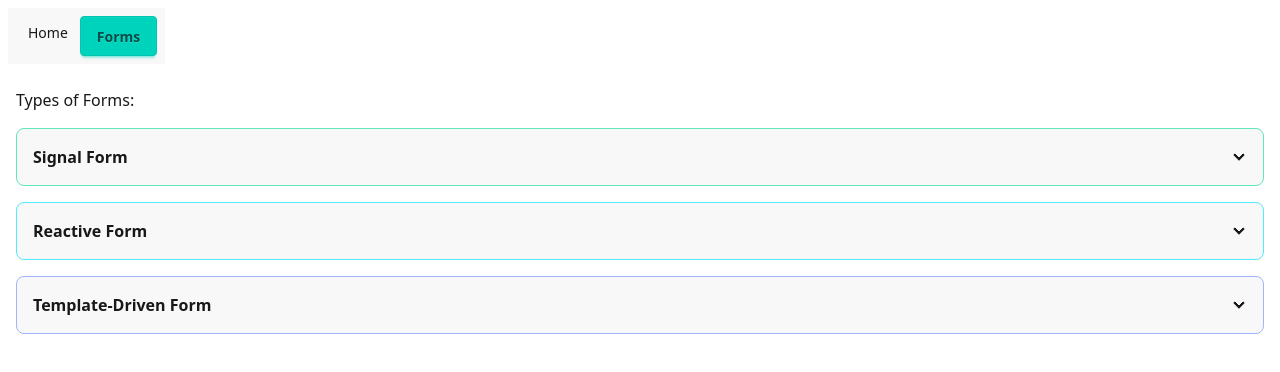
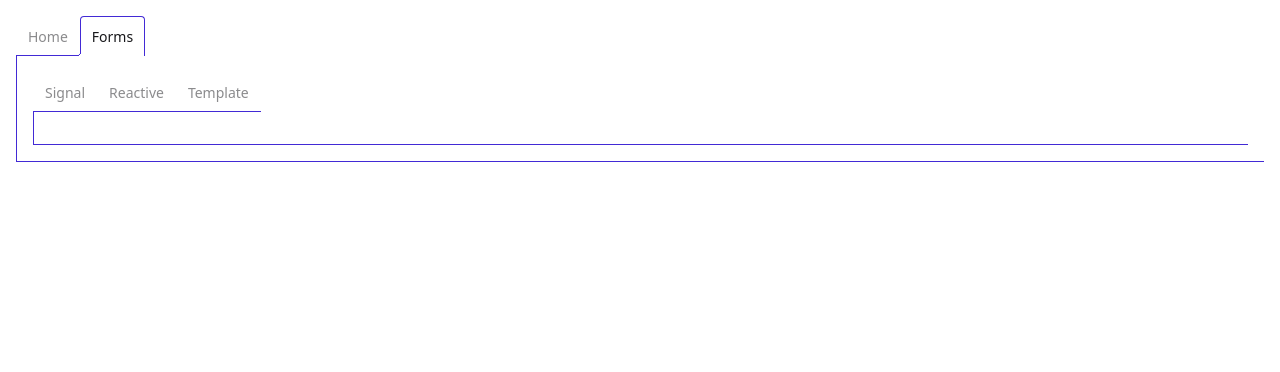
Before and after one commit to matheus-alpe/angular-forms-practices, an Angular app: page /forms in a window 1280 px wide. Shown: the top 372 px of the page. Built offline with nearby package versions, Linux system fonts and the light colour scheme.

Commit message:
refactor: change example to router

```diff
--- a/src/app/app.html
+++ b/src/app/app.html
@@ -1,25 +1,3 @@
-<nav class="navbar">
-  <ul class="menu menu-horizontal bg-base-200">
-    @for (route of routes; track $index) {
-      @if (route.name) {
-        <li>
-          <a
-            [routerLink]="route.path"
-            routerLinkActive="active-button"
-            ariaCurrentWhenActive="page"
-            [routerLinkActiveOptions]="{
-              queryParams: 'ignored',
-              paths: 'exact',
-            }"
-          >
-            {{ route.name }}
-          </a>
-        </li>
-      }
-    }
-  </ul>
-</nav>
-
 <div class="p-4">
-  <router-outlet />
+  <app-nav-tab-router-outlet [routes]="routes" />
 </div>
--- a/src/app/app.routes.ts
+++ b/src/app/app.routes.ts
@@ -3,7 +3,7 @@ import { FORMS_ROUTES } from './routing/forms/forms.routes';
 
 export const routes: AppRoute[] = [
   {
-    path: '',
+    path: 'home',
     loadComponent: () => import('./routing/home/home').then((m) => m.Home),
     title: 'Home',
     name: 'Home',
--- a/src/app/app.ts
+++ b/src/app/app.ts
@@ -1,10 +1,10 @@
 import { Component } from '@angular/core';
-import { RouterLink, RouterLinkActive, RouterOutlet } from '@angular/router';
 import { routes } from './app.routes';
+import { NavTabRouterOutlet } from './core/components/nav-tab-router-outlet/nav-tab-router-outlet';
 
 @Component({
   selector: 'app-root',
-  imports: [RouterOutlet, RouterLink, RouterLinkActive],
+  imports: [NavTabRouterOutlet],
   templateUrl: './app.html',
   styleUrl: './app.css',
 })
--- /dev/null
+++ b/src/app/core/components/nav-tab-router-outlet/nav-tab-router-outlet.html
@@ -0,0 +1,29 @@
+<div>
+  <nav>
+    <div role="tablist" class="tabs tabs-lift">
+      @for (route of routes(); track $index) {
+        @if (route.name) {
+          <a
+            role="tab"
+            class="tab [--tab-border-color:var(--color-primary)]"
+            [routerLink]="route.path"
+            routerLinkActive="tab-active"
+            ariaCurrentWhenActive="page"
+            [routerLinkActiveOptions]="{
+              queryParams: 'ignored',
+              matrixParams: 'ignored',
+              paths: 'subset',
+              fragment: 'ignored',
+            }"
+          >
+            {{ route.name }}
+          </a>
+        }
+      }
+    </div>
+  </nav>
+
+  <div class="p-4 border-l border-b border-primary">
+    <router-outlet />
+  </div>
+</div>
--- /dev/null
+++ b/src/app/core/components/nav-tab-router-outlet/nav-tab-router-outlet.ts
@@ -0,0 +1,12 @@
+import { Component, input } from '@angular/core';
+import { RouterLink, RouterLinkActive, RouterOutlet } from '@angular/router';
+import { AppRoute } from '../../types/routes';
+
+@Component({
+  selector: 'app-nav-tab-router-outlet',
+  imports: [RouterOutlet, RouterLink, RouterLinkActive],
+  templateUrl: './nav-tab-router-outlet.html',
+})
+export class NavTabRouterOutlet {
+  routes = input.required<AppRoute[]>();
+}
--- a/src/app/routing/forms/forms.html
+++ b/src/app/routing/forms/forms.html
@@ -1,24 +1 @@
-<p class="mb-4">Types of Forms:</p>
-
-<div class="flex flex-col gap-4">
-  <details class="collapse collapse-arrow bg-base-200 border-emerald-300 border">
-    <summary class="collapse-title font-semibold">Signal Form</summary>
-    <div class="collapse-content">
-      <app-form-signal />
-    </div>
-  </details>
-
-  <details class="collapse collapse-arrow bg-base-200 border-cyan-300 border">
-    <summary class="collapse-title font-semibold">Reactive Form</summary>
-    <div class="collapse-content">
-      <app-form-reactive />
-    </div>
-  </details>
-
-  <details class="collapse collapse-arrow bg-base-200 border-indigo-300 border">
-    <summary class="collapse-title font-semibold">Template-Driven Form</summary>
-    <div class="collapse-content">
-      <app-form-template />
-    </div>
-  </details>
-</div>
+<app-nav-tab-router-outlet [routes]="childrenRoutes" />
--- a/src/app/routing/forms/forms.routes.ts
+++ b/src/app/routing/forms/forms.routes.ts
@@ -1,4 +1,25 @@
 import { AppRoute } from '../../core/types/routes';
+
+export const FORMS_CHILDREN_ROUTES: AppRoute[] = [
+  {
+    path: 'signal',
+    title: 'Signal',
+    name: 'Signal',
+    loadComponent: () => import('./signal/signal').then((m) => m.Signal),
+  },
+  {
+    path: 'reactive',
+    title: 'Reactive',
+    name: 'Reactive',
+    loadComponent: () => import('./reactive/reactive').then((m) => m.Reactive),
+  },
+  {
+    path: 'template',
+    title: 'Template',
+    name: 'Template',
+    loadComponent: () => import('./template/template').then((m) => m.Template),
+  },
+];
 
 export const FORMS_ROUTES: AppRoute[] = [
   {
@@ -6,5 +27,6 @@ export const FORMS_ROUTES: AppRoute[] = [
     title: 'Forms',
     name: 'Forms',
     loadComponent: () => import('./forms').then((m) => m.Forms),
+    children: FORMS_CHILDREN_ROUTES,
   },
 ];
--- a/src/app/routing/forms/forms.ts
+++ b/src/app/routing/forms/forms.ts
@@ -1,12 +1,13 @@
 import { Component } from '@angular/core';
-import { Reactive } from './reactive/reactive';
-import { Template } from './template/template';
-import { Signal } from './signal/signal';
+import { NavTabRouterOutlet } from '../../core/components/nav-tab-router-outlet/nav-tab-router-outlet';
+import { FORMS_CHILDREN_ROUTES } from './forms.routes';
 
 @Component({
   selector: 'app-forms',
-  imports: [Reactive, Template, Signal],
+  imports: [NavTabRouterOutlet],
   templateUrl: './forms.html',
   styleUrl: './forms.css',
 })
-export class Forms {}
+export class Forms {
+  childrenRoutes = FORMS_CHILDREN_ROUTES;
+}
```
